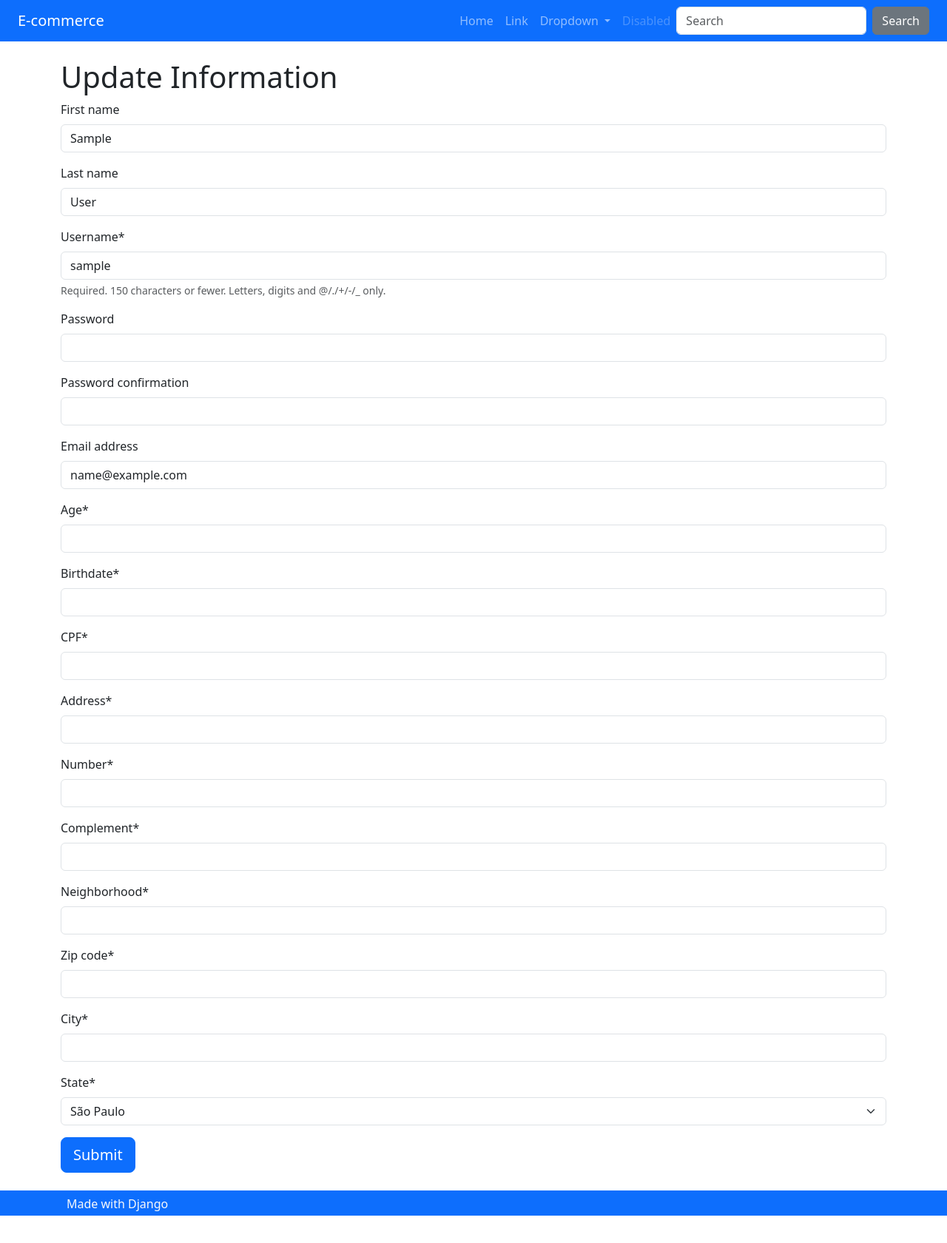
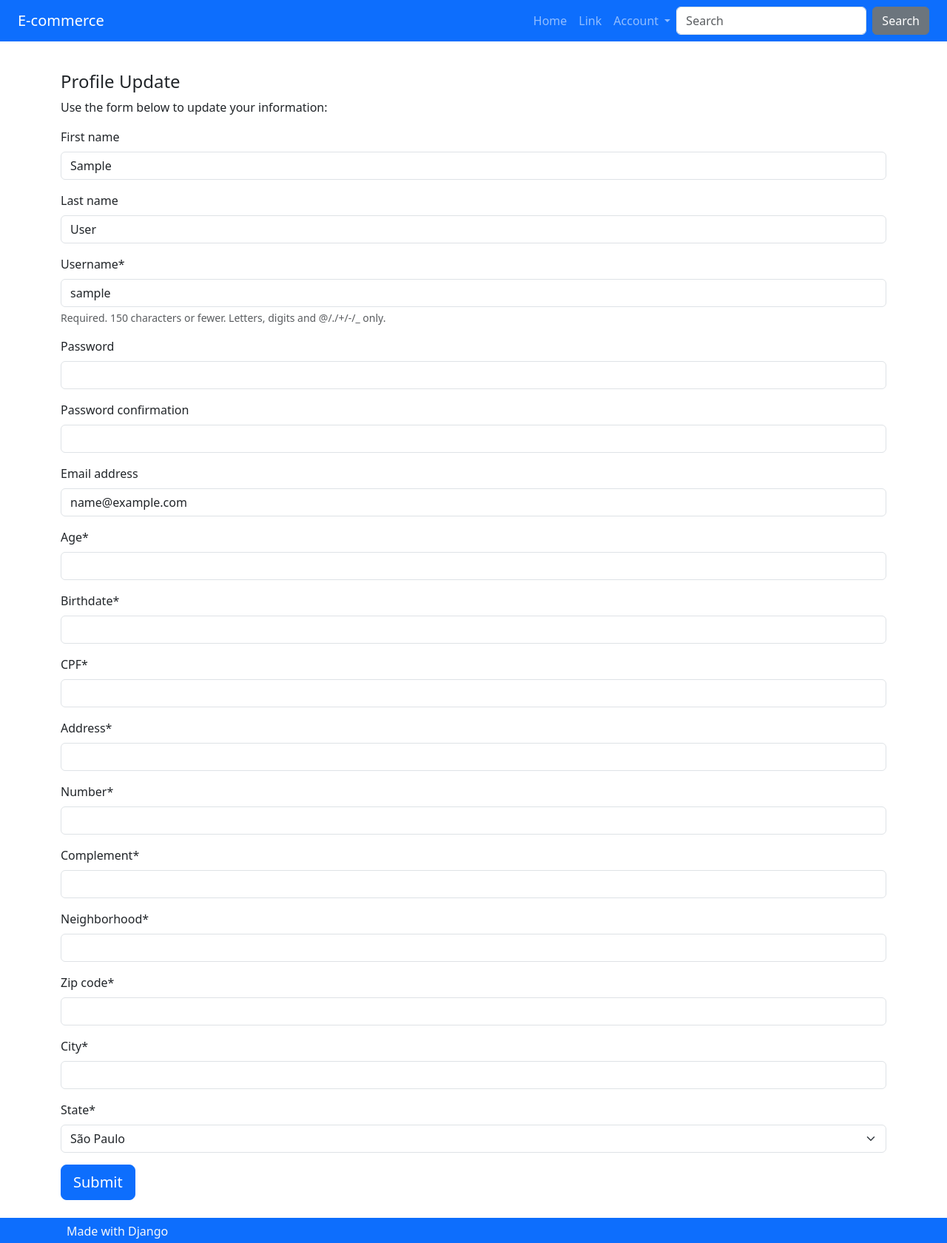
Before and after one commit to brunoF-Silva/django-ecommerce, a Django app: page /profile/update/ in a window 1280 px wide. Shown: the whole page at 74% size. Before the commit the page ends 1643 px from the top, so only its background shows below. Run offline with Django 5.2, Linux system fonts and the light colour scheme; the visitor is signed in with stand-in values (Sample User, id 1); some libraries are stand-ins or nearby versions.

Commit message:
feat(profiles): add login and logout
This commit adds the login and logout pages. Users can now keep the state of
their shopping cart, whether they are logged in or not.

- `create.html` implements two forms, one for login and another for
registration.
- `update.html` extends `create.html`, so users can update their
profiles.
- `LoginView` implements the login logic, displaying proper toasts in
case of errors or success.
- `LogoutView` implements the logout logic, redirecting the client to
the product list page after its completion.

```diff
--- a/profiles/templates/profile/create.html
+++ b/profiles/templates/profile/create.html
@@ -6,14 +6,29 @@
 <div class="row">
 
     {% if not request.user.is_authenticated %}
-    <div class="col-lg">
-        <h1>Login</h1>
+    <div class="col-lg mt-3">
+        <h4>Login</h4>
+        <p>If you are already registered, simply log in with your username and password below:</p>
+
+        <form method="POST" action="{% url 'profile:login' %}">
+            {% csrf_token %}
+            <div class="form-group mt-3">
+                <label for="UserInput1">User</label>
+                <input type="text" name="username" class="form-control mt-2" id="userInput1" aria-describedby="userHelp" placeholder="Enter your user">
+            </div>
+            <div class="form-group mt-3">
+                <label for="exampleInputPassword1">Password</label>
+                <input type="password" name="password" class="form-control mt-2" id="exampleInputPassword1" placeholder="Enter your password">
+            </div>
+            <button type="submit" class="btn btn-primary btn-block btn-lg mt-3">Log in</button>
+        </form>
     </div>
     {% endif %}
 
-    <div class="col-lg">
+    <div class="col-lg mt-3">
         {% block registrationtitle %}
-        <h1>Sign Up</h1>
+        <h4>Sign Up</h4>
+        <p>If you are not yet registered, please use the form below to create an account:</p>
         {% endblock %}
 
         <form method="POST" action=".">
--- a/profiles/templates/profile/update.html
+++ b/profiles/templates/profile/update.html
@@ -1,5 +1,6 @@
 {% extends 'profile/create.html' %}
 
 {% block registrationtitle %}
-<h1>Update Information</h1>
+<h4>Profile Update</h4>
+<p>Use the form below to update your information:</p>
 {% endblock %}
--- a/profiles/views.py
+++ b/profiles/views.py
@@ -1,10 +1,10 @@
 
-from django.shortcuts import render, get_object_or_404
+from django.shortcuts import render, get_object_or_404, redirect
 from django.contrib import messages
 from django.views import View
 from django.http import HttpResponse
 from django.contrib.auth.models import User
-from django.contrib.auth import authenticate, login
+from django.contrib.auth import authenticate, login, logout
 import copy
 
 from . import models
@@ -58,8 +58,7 @@ class BaseProfileView(View):
 class CreateProfileView(BaseProfileView):
     """View to handle new user registration."""
     def post(self, *args, **kwargs):
-        # if not self.userform.is_valid() or not self.profileform.is_valid():
-        if not self.userform.is_valid():
+        if not self.userform.is_valid() or not self.profileform.is_valid():
             return self.rendering
 
         username = self.userform.cleaned_data.get('username')
@@ -115,7 +114,18 @@ class CreateProfileView(BaseProfileView):
 
         self.request.session['cart'] = self.cart
         self.request.session.save()
-        return self.rendering
+
+        messages.success(
+            self.request,
+            'Your registration has been successfully created or updated.'
+        )
+
+        messages.success(
+            self.request,
+            'You are logged in and can complete your purchase.'
+        )
+
+        return redirect("profile:create")
 
 
 class UpdateProfileView(BaseProfileView):
@@ -129,12 +139,46 @@ class UpdateProfileView(BaseProfileView):
 class LoginView(View):
     """View to handle user login."""
 
-    def get(self, *args, **kwargs):
-        return HttpResponse("Login")
+    def post(self, *args, **kwargs):
+        username = self.request.POST.get('username')
+        password = self.request.POST.get('password')
+
+        if not username or not password:
+            messages.error(
+                self.request,
+                'Invalid username or password.'
+            )
+            return redirect('profile:create')
+
+        user = authenticate(
+            self.request, username=username, password=password
+        )
+
+        if not user:
+            messages.error(
+                self.request,
+                'Invalid username or password.'
+            )
+
+        login(self.request, user=user)
+
+        messages.success(
+            self.request,
+            'You\'re logged in and can now complete your purchase.'
+        )
+
+        return redirect('product:cart')
 
 
 class LogoutView(View):
     """View to handle user logout."""
 
     def get(self, *args, **kwargs):
-        return HttpResponse("Logout")
+        cart = copy.deepcopy(self.request.session.get('cart'))
+
+        logout(self.request)
+
+        self.request.session['cart'] = cart
+        self.request.session.save()
+
+        return redirect("product:list")
--- a/templates/partials/_nav.html
+++ b/templates/partials/_nav.html
@@ -16,21 +16,27 @@
                     <li class="nav-item">
                         <a class="nav-link" href="#">Link</a>
                     </li>
+                    {% if request.user.is_authenticated %}
                     <li class="nav-item dropdown">
                         <a class="nav-link dropdown-toggle" href="#" id="navbarDropdown" role="button"
-                            data-bs-toggle="dropdown" aria-expanded="false">
-                            Dropdown
-                        </a>
-                        <ul class="dropdown-menu" aria-labelledby="navbarDropdown">
-                            <li><a class="dropdown-item" href="#">Action</a></li>
+                        data-bs-toggle="dropdown" aria-expanded="false">
+                        Account
+                    </a>
+                    <ul class="dropdown-menu" aria-labelledby="navbarDropdown">
+                            <li><a class="dropdown-item" href="{% url 'profile:create' %}">Profile Update</a></li>
                             <li><a class="dropdown-item" href="#">Another action</a></li>
                             <li><hr class="dropdown-divider"></li>
-                            <li><a class="dropdown-item" href="#">Something else here</a></li>
+                            <li><a class="dropdown-item" href="{% url 'profile:logout' %}">Logout</a></li>
                         </ul>
                     </li>
+                    {% else %}
                     <li class="nav-item">
-                        <a class="nav-link disabled" href="#">Disabled</a>
+                        <a class="nav-link" href="{% url 'profile:create' %}">Login</a>
                     </li>
+                    <li class="nav-item">
+                        <a class="nav-link" href="{% url 'profile:create' %}">Create Account</a>
+                    </li>
+                    {% endif %}
 
                     {% if request.session.cart %}
                     <li class="nav-item">
```
